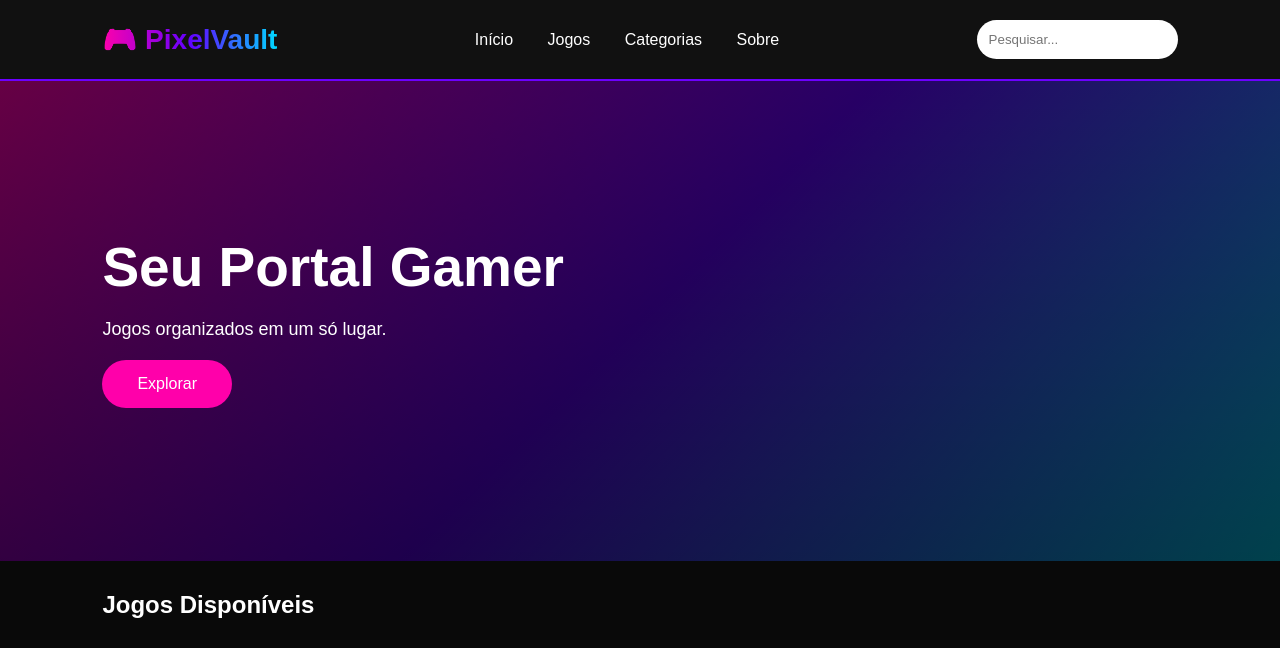
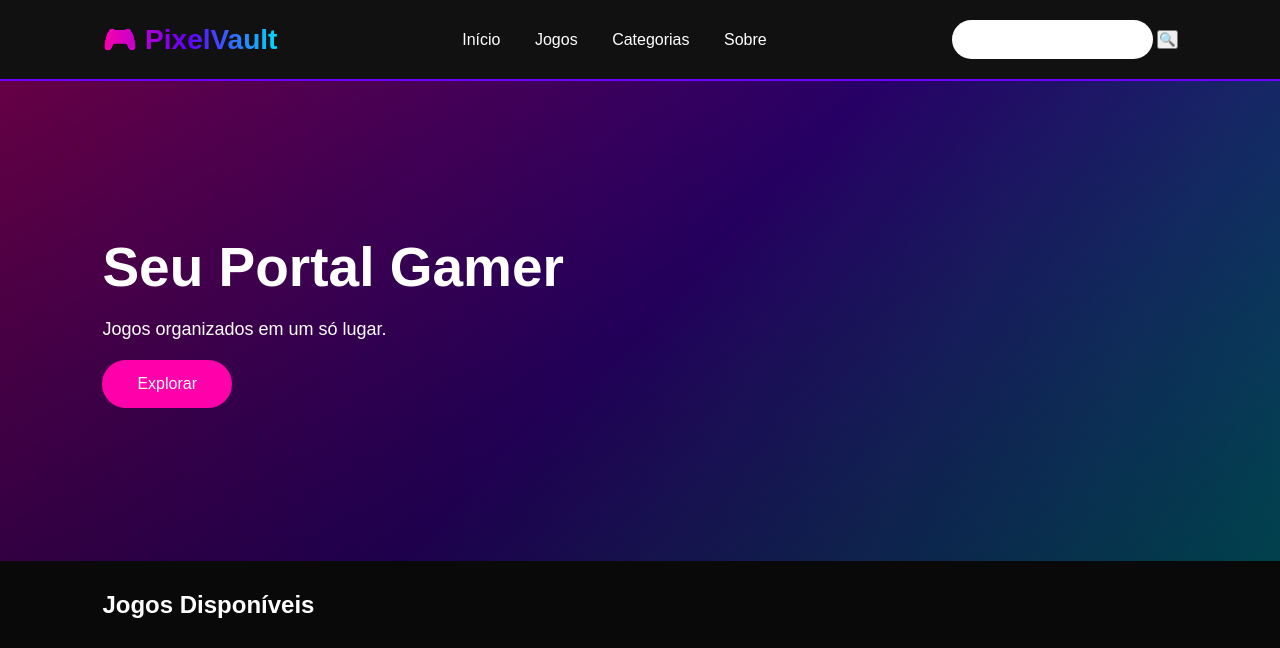
Before and after one commit to Pixel-Vault407/NexusPlay, a plain HTML site: page index.html in a window 1280 px wide. Shown: the top 648 px of the page. Drawn offline with Linux system fonts and the light colour scheme.

Commit message:
Atualizar o index.html

```diff
--- a/index.html
+++ b/index.html
@@ -19,7 +19,7 @@
 🎮 PixelVault
 </div>
 
-<nav>
+<nav class="menu">
 
 <a href="#">Início</a>
 <a href="#">Jogos</a>
@@ -28,7 +28,20 @@
 
 </nav>
 
-<input type="text" placeholder="Pesquisar...">
+<div class="pesquisa">
+
+<input
+type="text"
+id="pesquisa"
+placeholder="">
+
+<button>
+
+🔍
+
+</button>
+
+</div>
 
 </header>
 
```
